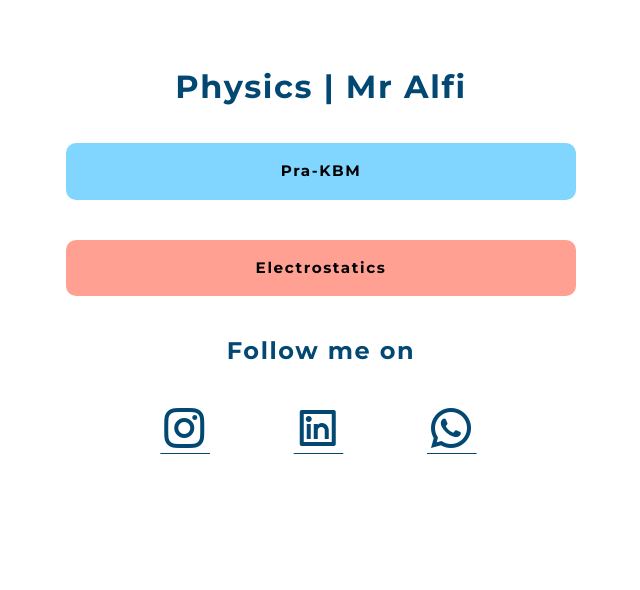
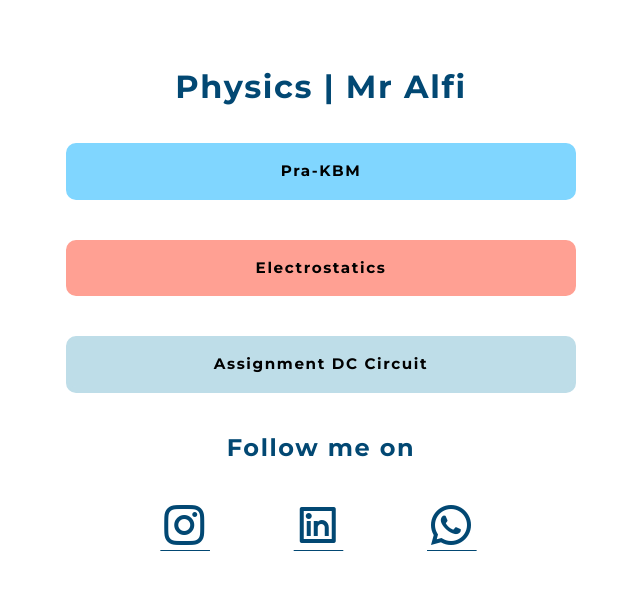
Before and after one commit to alfisyusuf/alfi, a plain HTML site: page index.html in a window 1280 px wide. Shown: the whole page, without its empty margins (319-959 px from the left). Drawn offline with nearby package versions, Linux system fonts and the light colour scheme.

Commit message:
Update index.html

```diff
--- a/index.html
+++ b/index.html
@@ -38,6 +38,10 @@
         >Electrostatics
       </a>
     </div>
+    <div class="links links_third">
+      <a class="links links_third" href="https://docs.google.com/forms/d/e/1FAIpQLSezAu6oMUXucyIHCsjiSsfKsMr5wIMnsDBL2gKBTikaYGNyXg/viewform?usp=sf_link"
+      >Assignment DC Circuit</a>
+        </div>
 
     <h2>Follow me on</h2>
     <br />
```
